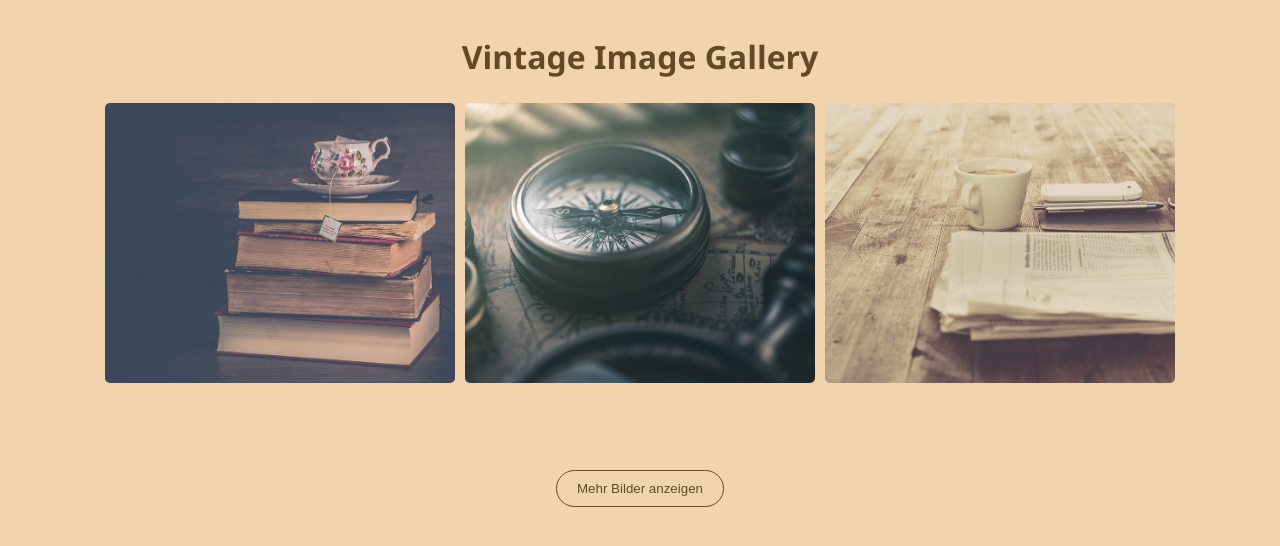
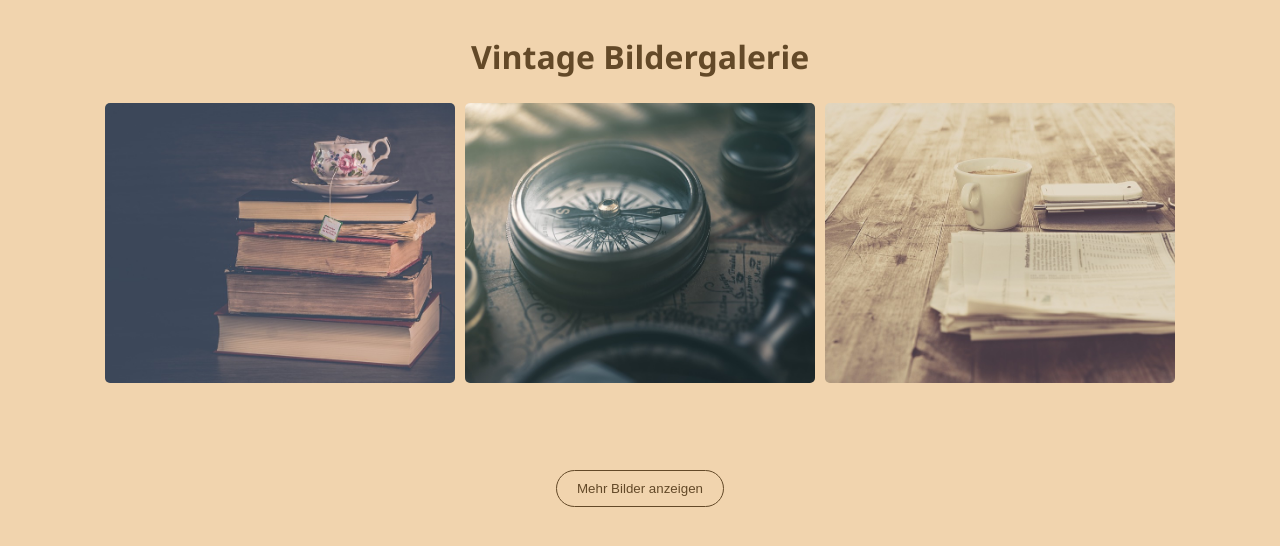
Before and after one commit to SvenjaLutze/BA-Fallbeispiel1, a plain HTML site: page index.html in a window 1280 px wide. Drawn offline with Linux system fonts and the light colour scheme.

Commit message:
change h1

```diff
--- a/index.html
+++ b/index.html
@@ -8,7 +8,7 @@
 </head>
 <body>
     <div class="container">
-      <h1>Vintage Image Gallery</h1>
+      <h1>Vintage Bildergalerie</h1>
       <ul class="image-gallery">
         <li>
           <img src="img/books.jpg" alt="">
```
